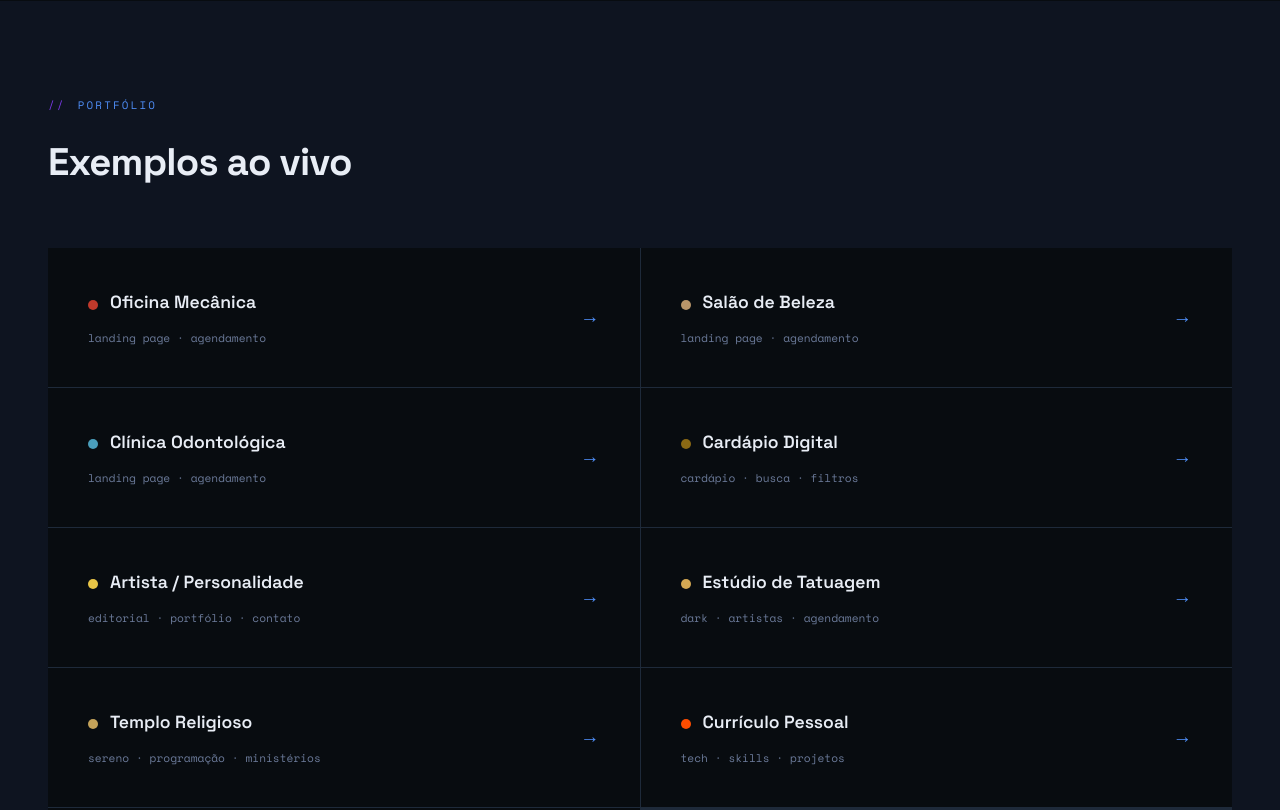
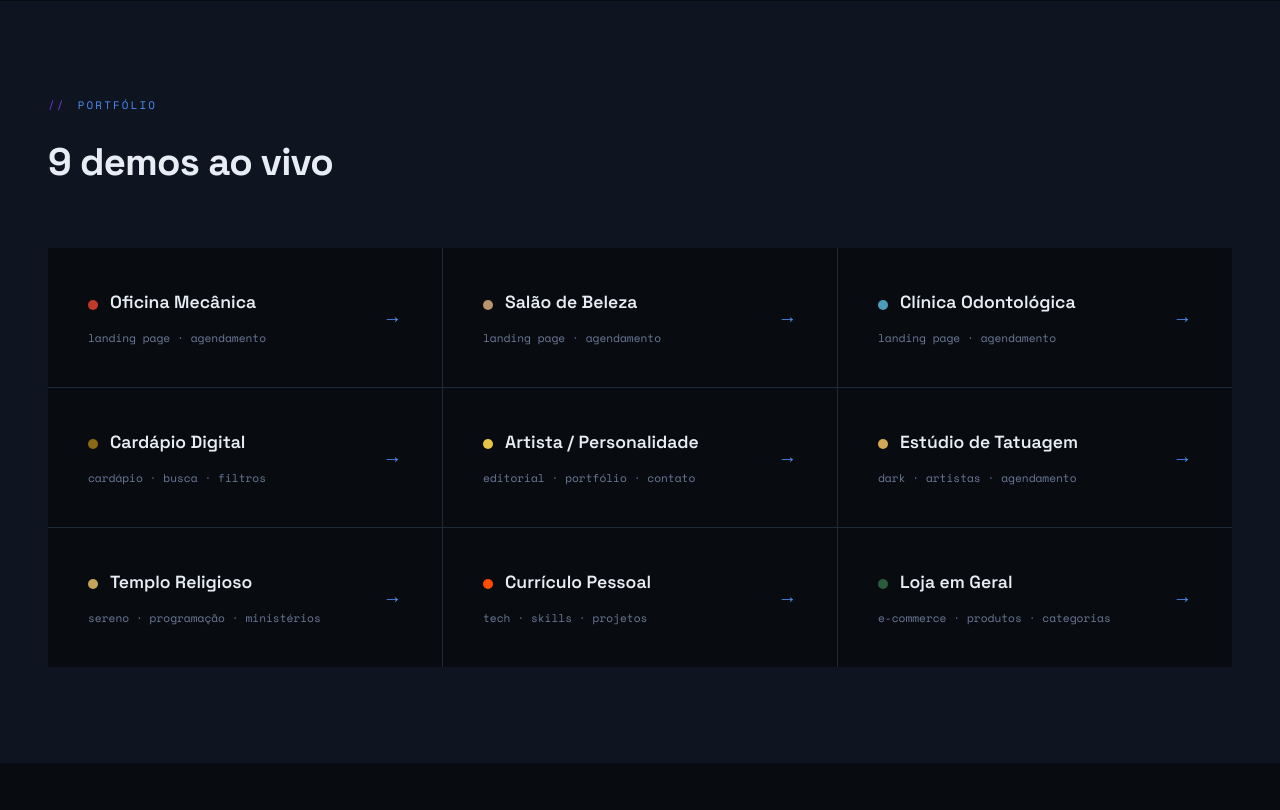
Before and after one commit to matheussumere/ms.dev-portifolio, a plain HTML site: page index.html in a window 1280 px wide. Shown: the part 1580-2390 px from the top of the page. Drawn offline with nearby package versions, Linux system fonts and the light colour scheme.

Commit message:
fix: update demos grid to 3 columns for 9 projects

```diff
--- a/index.html
+++ b/index.html
@@ -115,7 +115,7 @@
 
     /* ── DEMOS ── */
     .demos { padding: 6rem 3rem; background: var(--surface); }
-    .demos-grid { display: grid; grid-template-columns: repeat(2, 1fr); gap: 1px; background: var(--border); margin-top: 3.5rem; }
+    .demos-grid { display: grid; grid-template-columns: repeat(3, 1fr); gap: 1px; background: var(--border); margin-top: 3.5rem; }
     .demo-item {
       background: var(--bg); padding: 2.5rem;
       display: flex; justify-content: space-between; align-items: center;
@@ -262,7 +262,7 @@
   <!-- DEMOS -->
   <section id="demos" class="demos">
     <div class="section-label">Portfólio</div>
-    <h2 class="section-title">Exemplos ao vivo</h2>
+    <h2 class="section-title">9 demos ao vivo</h2>
     <div class="demos-grid">
       <a href="./oficina/" target="_blank" class="demo-item">
         <div>
```
